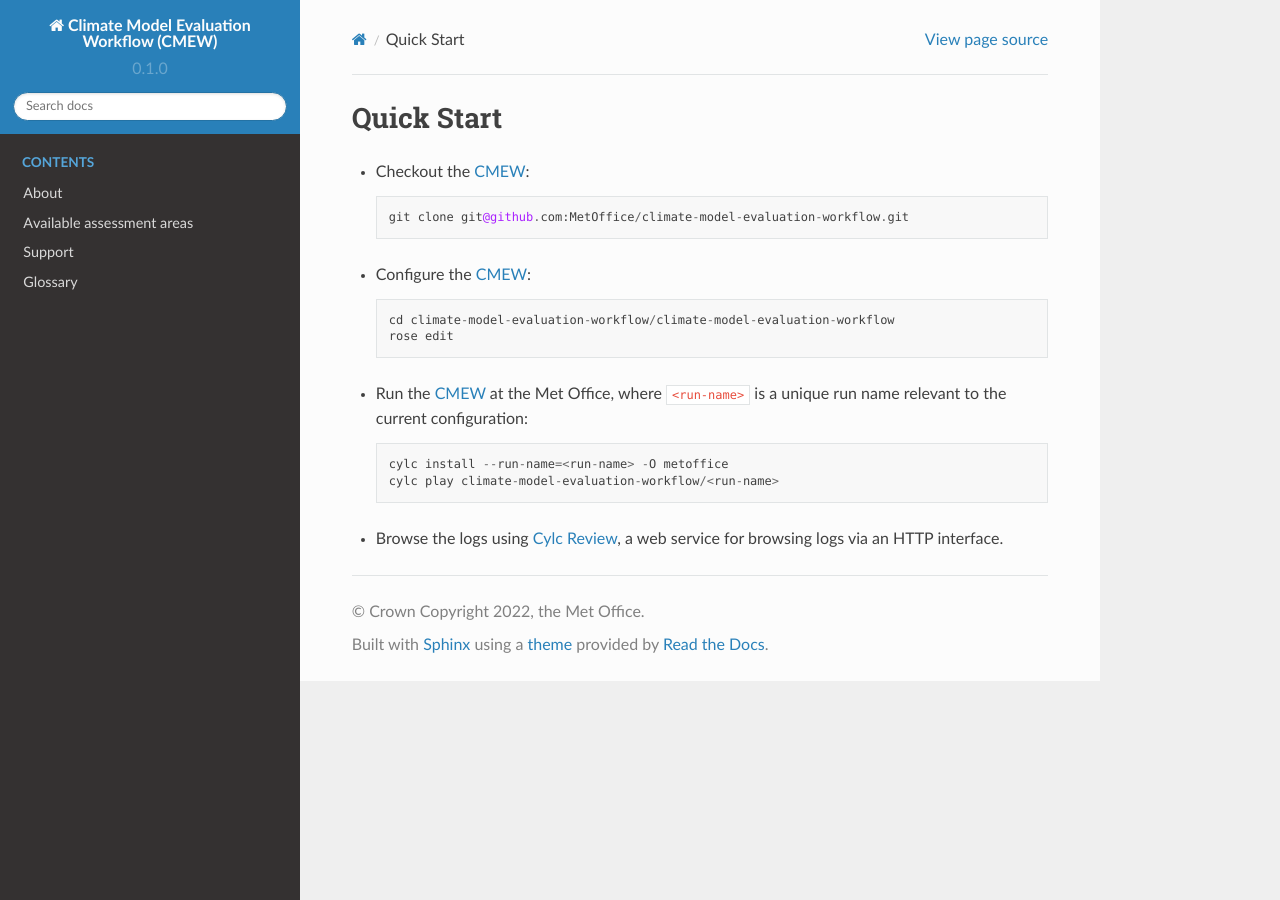
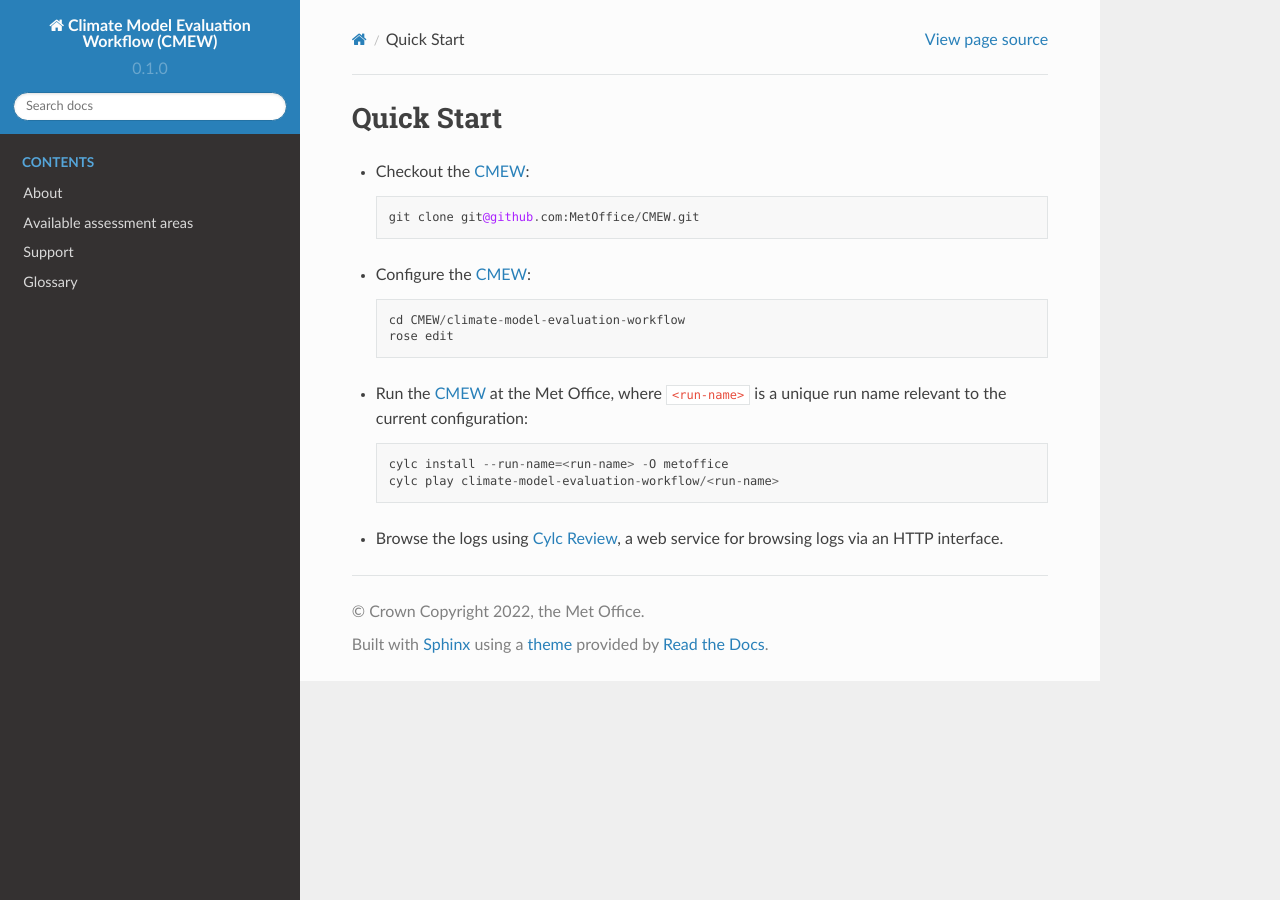
Before and after one commit to MetOffice/CMEW, a Sphinx documentation site: the page built from doc/source/user_guide/quick_start.rst, in a window 1280 px wide. Built offline with Sphinx 7.4.7 and the Read the Docs theme 2.0.0, drawn with Linux system fonts in a browser that asks for light colours; pages that are not in the unit, such as notebooks, are missing from menus.

Commit message:
#26: fixed git clone error

```diff
--- a/doc/source/user_guide/quick_start.rst
+++ b/doc/source/user_guide/quick_start.rst
@@ -7,11 +7,11 @@ Quick Start
 
 * Checkout the |CMEW|::
 
-    git clone git@github.com:MetOffice/climate-model-evaluation-workflow.git
+    git clone git@github.com:MetOffice/CMEW.git
 
 * Configure the |CMEW|::
 
-    cd climate-model-evaluation-workflow/climate-model-evaluation-workflow
+    cd CMEW/climate-model-evaluation-workflow
     rose edit
 
 * Run the |CMEW| at the Met Office, where ``<run-name>`` is a unique run name
```
